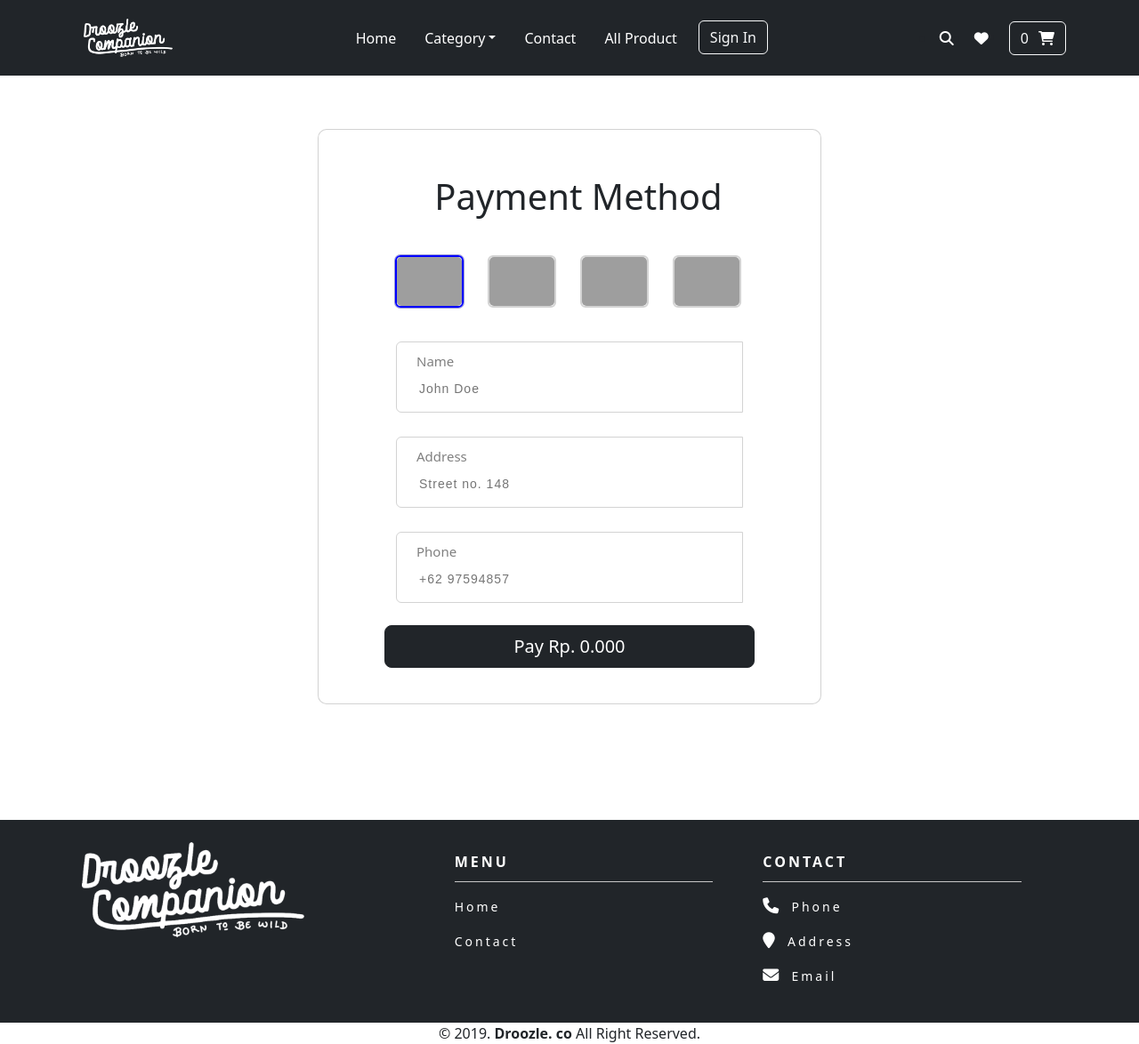
After one commit to alfitof/droozle-ci, a CodeIgniter 4 app: template app/Views/payment_view.php in a window 1280 px wide. The commit adds this page. Shown: the whole page at 89% size. Run offline with PHP 8.4 and a stand-in for CodeIgniter, Linux system fonts and the light colour scheme; the template is opened without the code that fills it, so the values that code supplies are empty; some libraries are stand-ins or nearby versions; grey boxes are pictures that could not be loaded.

Commit message:
Add Payment

```diff
--- a/app/Views/cart.php
+++ b/app/Views/cart.php
@@ -88,7 +88,7 @@
                                 <h5 class="text-uppercase">Total price</h5>
                                 <h5>Rp, <?= $subTotal; ?>.000</h5>
                             </div>
-                            <button type="button" class="btn btn-dark btn-block btn-lg" data-mdb-ripple-color="dark" onclick="location.href='/Content/clearCart'">Payment</button>
+                            <button type="button" class="btn btn-dark btn-block btn-lg" data-mdb-ripple-color="dark" onclick="location.href='/Payment'">Payment</button>
 
                         </div>
                     </div>
--- a/app/Views/layout/navbar.php
+++ b/app/Views/layout/navbar.php
@@ -39,11 +39,10 @@
               <li><a id="item" class="dropdown-item" href="/table">Detail Products</a></li>
             </ul>
           </li>
-        <?php else : ?>
-          <li class="nav-item">
-            <a class="nav-link text-white me-3" href="/all">All Product</a>
-          </li>
         <?php endif ?>
+        <li class="nav-item">
+          <a class="nav-link text-white me-3" href="/all">All Product</a>
+        </li>
 
         <?php if (!logged_in()) : ?>
           <li class="nav-item">
--- a/app/Views/layout/template.php
+++ b/app/Views/layout/template.php
@@ -24,8 +24,13 @@
   <script type="text/javascript" src="/js/script.js"></script>
   <script src="https://cdn.jsdelivr.net/npm/bootstrap@5.2.2/dist/js/bootstrap.bundle.min.js" integrity="sha384-OERcA2EqjJCMA+/3y+gxIOqMEjwtxJY7qPCqsdltbNJuaOe923+mo//f6V8Qbsw3" crossorigin="anonymous"></script>
   <script src="https://unpkg.com/aos@next/dist/aos.js"></script>
+
   <script>
     AOS.init();
+    $('.radio-group .radio').click(function() {
+      $(this).parent().parent().find('.radio').removeClass('selected');
+      $(this).addClass('selected');
+    });
   </script>
 </body>
 
--- /dev/null
+++ b/app/Views/payment_view.php
@@ -0,0 +1,61 @@
+<?= $this->extend('layout/template'); ?>
+
+
+<?= $this->section('content'); ?>
+
+
+<div class="container-fluid">
+    <div class="row justify-content-center">
+        <div class=" col-lg-6 col-md-8">
+            <div class="card p-3">
+                <div class="row justify-content-center">
+                    <div class="col-12">
+                        <h2 class="heading text-center">Payment Method</h2>
+                    </div>
+                </div>
+                <form onsubmit="event.preventDefault()" class="form-card">
+                    <div class="row justify-content-center mb-4 radio-group">
+                        <div class="col-sm-3 col-5">
+                            <div class='radio selected mx-auto' data-value="dk"> <img class="fit-image" src="https://i.ibb.co/3hL6q8s/Frame-22.png" width="105px" height="55px"> </div>
+                        </div>
+                        <div class="col-sm-3 col-5">
+                            <div class='radio mx-auto' data-value="visa"> <img class="fit-image" src="https://i.ibb.co/G7bCqkF/Frame-22-1.png" width="105px" height="55px"> </div>
+                        </div>
+                        <div class="col-sm-3 col-5">
+                            <div class='radio mx-auto' data-value="master"> <img class="fit-image" src="https://i.ibb.co/s9Z3Zr0/Frame-22-2.png" width="105px" height="55px"> </div>
+                        </div>
+                        <div class="col-sm-3 col-5">
+                            <div class='radio mx-auto' data-value="paypal"> <img class="fit-image" src="https://i.ibb.co/TrTXrQB/Frame-22-3.png" width="105px" height="55px"> </div>
+                        </div> <br>
+                    </div>
+                    <div class="row justify-content-center">
+                        <div class="col-12">
+                            <div class="input-group"> <input type="text" name="Name" placeholder="John Doe"> <label>Name</label> </div>
+                        </div>
+                    </div>
+                    <div class="row justify-content-center">
+                        <div class="col-12">
+                            <div class="input-group"> <input type="text" name="Name" placeholder="Street no. 148"> <label>Address</label> </div>
+                        </div>
+                    </div>
+                    <div class="row justify-content-center">
+                        <div class="col-12">
+                            <div class="input-group"> <input type="text" name="Name" placeholder="+62 97594857"> <label>Phone</label> </div>
+                        </div>
+                    </div>
+
+                    <div class="row justify-content-center">
+                        <?php $keranjang = \Config\Services::cart()->contents();
+                        $subTotal = 0;
+                        foreach ($keranjang as $key => $value) {
+                            $subTotal = $subTotal + $value['subtotal'];
+                        }
+                        ?>
+                        <button type="button" class="btn btn-dark mb-4 btn-block btn-lg" data-mdb-ripple-color="dark" onclick="location.href='/Payment/success'">Pay Rp. <?= $subTotal; ?>.000</button>
+                    </div>
+                </form>
+            </div>
+        </div>
+    </div>
+</div>
+<?= $this->endSection(); ?>
--- a/public/js/script.js
+++ b/public/js/script.js
@@ -24,3 +24,55 @@ $(function () {
     });
   });
 });
+
+$(document).ready(function () {
+  //For Card Number formatted input
+  var cardNum = document.getElementById('cr_no');
+  cardNum.onkeyup = function (e) {
+    if (this.value == this.lastValue) return;
+    var caretPosition = this.selectionStart;
+    var sanitizedValue = this.value.replace(/[^0-9]/gi, '');
+    var parts = [];
+
+    for (var i = 0, len = sanitizedValue.length; i < len; i += 4) {
+      parts.push(sanitizedValue.substring(i, i + 4));
+    }
+
+    for (var i = caretPosition - 1; i >= 0; i--) {
+      var c = this.value[i];
+      if (c < '0' || c > '9') {
+        caretPosition--;
+      }
+    }
+    caretPosition += Math.floor(caretPosition / 4);
+
+    this.value = this.lastValue = parts.join('-');
+    this.selectionStart = this.selectionEnd = caretPosition;
+  };
+
+  //For Date formatted input
+  var expDate = document.getElementById('exp');
+  expDate.onkeyup = function (e) {
+    if (this.value == this.lastValue) return;
+    var caretPosition = this.selectionStart;
+    var sanitizedValue = this.value.replace(/[^0-9]/gi, '');
+    var parts = [];
+
+    for (var i = 0, len = sanitizedValue.length; i < len; i += 2) {
+      parts.push(sanitizedValue.substring(i, i + 2));
+    }
+
+    for (var i = caretPosition - 1; i >= 0; i--) {
+      var c = this.value[i];
+      if (c < '0' || c > '9') {
+        caretPosition--;
+      }
+    }
+    caretPosition += Math.floor(caretPosition / 2);
+
+    this.value = this.lastValue = parts.join('/');
+    this.selectionStart = this.selectionEnd = caretPosition;
+  };
+
+  // Radio button
+});
--- a/public/style/style.css
+++ b/public/style/style.css
@@ -447,6 +447,114 @@ body {
   text-align: center;
 }
 
+.heading {
+  font-size: 40px;
+  margin-top: 35px;
+  margin-bottom: 30px;
+  padding-left: 20px;
+}
+.card {
+  border-radius: 10px !important;
+  margin-top: 60px;
+  margin-bottom: 60px;
+}
+.form-card {
+  margin-left: 20px;
+  margin-right: 20px;
+}
+.form-card input,
+.form-card textarea {
+  padding: 10px 15px 5px 15px;
+  border: none;
+  border: 1px solid lightgrey;
+  border-radius: 6px;
+  margin-bottom: 25px;
+  margin-top: 2px;
+  width: 100%;
+  box-sizing: border-box;
+  font-family: arial;
+  color: #2c3e50;
+  font-size: 14px;
+  letter-spacing: 1px;
+}
+.form-card input:focus,
+.form-card textarea:focus {
+  -moz-box-shadow: 0px 0px 0px 1.5px skyblue !important;
+  -webkit-box-shadow: 0px 0px 0px 1.5px skyblue !important;
+  box-shadow: 0px 0px 0px 1.5px skyblue !important;
+  font-weight: bold;
+  border: 1px solid #304ffe;
+  outline-width: 0;
+}
+.input-group {
+  position: relative;
+  width: 100%;
+  overflow: hidden;
+}
+.input-group input {
+  position: relative;
+  height: 80px;
+  margin-left: 1px;
+  margin-right: 1px;
+  border-radius: 6px;
+  padding-top: 30px;
+  padding-left: 25px;
+}
+.input-group label {
+  position: absolute;
+  height: 24px;
+  background: none;
+  border-radius: 6px;
+  line-height: 48px;
+  font-size: 15px;
+  color: gray;
+  width: 100%;
+  font-weight: 100;
+  padding-left: 25px;
+}
+input:focus + label {
+  color: #304ffe;
+}
+.btn-pay {
+  background-color: #304ffe;
+  height: 60px;
+  color: #ffffff !important;
+  font-weight: bold;
+}
+.btn-pay:hover {
+  background-color: #3f51b5;
+}
+.fit-image {
+  width: 100%;
+  object-fit: cover;
+}
+img {
+  border-radius: 5px;
+}
+.radio-group {
+  position: relative;
+  margin-bottom: 25px;
+}
+.radio {
+  display: inline-block;
+  border-radius: 6px;
+  box-sizing: border-box;
+  border: 2px solid lightgrey;
+  cursor: pointer;
+  margin: 12px 25px 12px 0px;
+}
+.radio:hover {
+  box-shadow: 0px 0px 0px 1px rgba(0, 0, 0, 0.2);
+}
+.radio.selected {
+  box-shadow: 0px 0px 0px 1px rgba(0, 0, 155, 0.4);
+  border: 2px solid blue;
+}
+.label-radio {
+  font-weight: bold;
+  color: #000000;
+}
+
 #carItem {
   height: 35rem;
 }
```
Also changed, not shown: app/Controllers/Content.php (+10 -30 lines), app/Controllers/Payment.php (added, +103 -0 lines), app/Views/payment_success.php (added, +15 -0 lines), droozle.sql (+9 -7 lines), public/img/hqdefault.jpg (added), public/img/success.gif (added).
